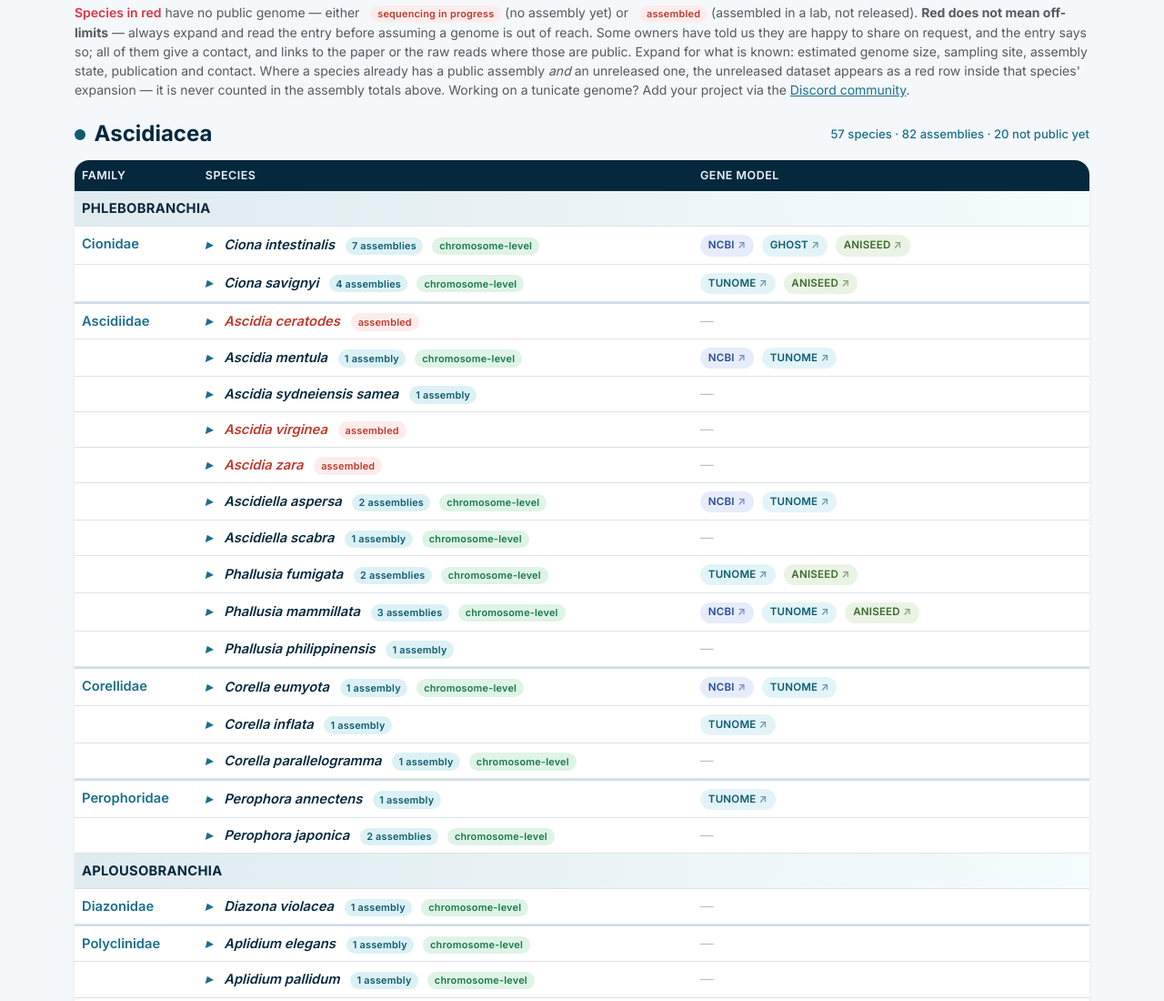
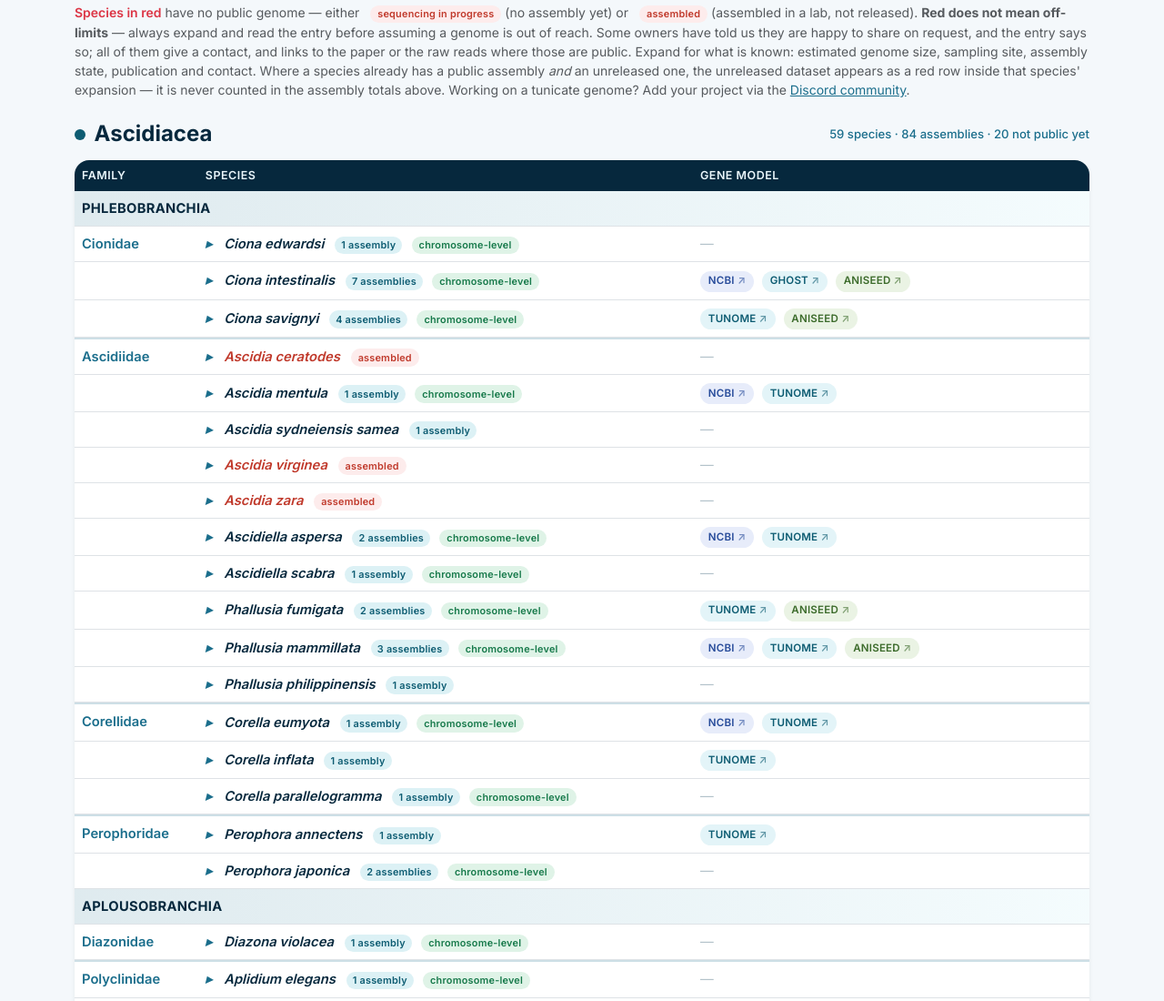
Before and after one commit to ttshito/tunicate-portal, a website: page public/genomes.html in a window 1280 px wide. Shown: the part 753-1853 px from the top of the page at 91% size. Drawn offline with nearby package versions, Linux system fonts and the light colour scheme.

Commit message:
data: Ciona edwardsi and Molgula manhattensis (Genoscope, chromosome-level)
Both released 2026-10-21 and flagged by ncbi_watch.py as new species:
- Ciona edwardsi kaCioEdwa1.1 GCA_988427205.1 — 157 Mb, 86.7 % on 14 chromosomes
- Molgula manhattensis kaMolManh1.1 GCA_988426615.1 — 198 Mb, 88.7 % on 18 chromosomes
?v= -> 2026-10-28b (second deploy today).

Co-Authored-By: Claude Opus 5.5 <noreply@anthropic.com>

```diff
--- a/public/assets/js/genomes-data.js
+++ b/public/assets/js/genomes-data.js
@@ -28,6 +28,9 @@ window.TUNICATE_GENOMES = {
       { n: "ASM14926v1", acc: "GCA_000149265.1", level: "Scaffold", size: "587 Mb", year: 2004, note: "Classic Broad Institute reference; highly heterozygous, hence the large size." },
       { n: "Csav_2025", acc: "GCA_978045305.1", level: "Scaffold", size: "201 Mb", year: 2026, note: "Scaffold version." },
       { n: "ENS81", resource: { url: "https://www.aniseed.fr/", label: "ANISEED" }, level: "Scaffold", size: "177 Mb", year: null, gm: true, aniseed: true, note: "Ensembl v81 gene models (via ANISEED) — the gene-model reference. Built on the Broad CSAV2.0 assembly (haploid reference haplotype of GCA_000149265.1)." },
+    ]},
+    { sp: "Ciona edwardsi", taxid: 2079803, family: "Cionidae", order: "Phlebobranchia", cls: "Ascidiacea", asm: [
+      { n: "kaCioEdwa1.1", acc: "GCA_988427205.1", level: "Chromosome", chrPct: 86.7, size: "157 Mb", year: 2026, note: "Genoscope, chromosome-level (14 chromosomes; released 2026-10-21)." },
     ]},
     { sp: "Phallusia mammillata", taxid: 59560, family: "Ascidiidae", order: "Phlebobranchia", cls: "Ascidiacea", asm: [
       { n: "kaPhaMamm4.hap1.1", acc: "GCA_965637545.1", level: "Chromosome", chrPct: 97.3, size: "240 Mb", year: 2025, ref: "Reference", refseq: "GCF_965637545.1", note: "Sanger ToL, chromosome-level. RefSeq GCF_965637545.1." },
@@ -445,5 +448,8 @@ window.TUNICATE_GENOMES = {
     { sp: "Molgula occidentalis", taxid: 30282, family: "Molgulidae", order: "Stolidobranchia", cls: "Ascidiacea", asm: [
       { n: "MolOcci2014", resource: { url: "https://www.aniseed.fr/", label: "ANISEED" }, level: "Scaffold", size: "250 Mb", year: 2014, gm: true, aniseed: true, note: "No NCBI GCA. Genome + gene models via ANISEED/TUNOME — ANISEED release “august 2015” of this assembly." },
     ]},
+    { sp: "Molgula manhattensis", taxid: 30281, family: "Molgulidae", order: "Stolidobranchia", cls: "Ascidiacea", asm: [
+      { n: "kaMolManh1.1", acc: "GCA_988426615.1", level: "Chromosome", chrPct: 88.7, size: "198 Mb", year: 2026, note: "Genoscope, chromosome-level (18 chromosomes; released 2026-10-21). Sea grape." },
+    ]},
   ],
 };
--- a/public/genomes.html
+++ b/public/genomes.html
@@ -15,7 +15,7 @@
        cache-control: max-age=600, so without it a visitor keeps the old JS
        after an update. Bump every ?v= on this page (and index.html) to the
        new date whenever the CSS/JS/data changes — see §6 of UPDATING.md. -->
-  <link href="assets/css/style.css?v=2026-10-28" rel="stylesheet" />
+  <link href="assets/css/style.css?v=2026-10-28b" rel="stylesheet" />
   <link rel="icon" href="assets/img/favicon.ico" sizes="any" />
   <link rel="icon" type="image/png" sizes="32x32" href="assets/img/favicon-32.png" />
   <link rel="apple-touch-icon" href="assets/img/apple-touch-icon.png" />
@@ -240,7 +240,7 @@
 
   <script src="https://cdn.jsdelivr.net/npm/bootstrap@5.3.3/dist/js/bootstrap.bundle.min.js"
           integrity="sha384-YvpcrYf0tY3lHB60NNkmXc5s9fDVZLESaAA55NDzOxhy9GkcIdslK1eN7N6jIeHz" crossorigin="anonymous"></script>
-  <script src="assets/js/genomes-data.js?v=2026-10-28"></script>
-  <script src="assets/js/genomes.js?v=2026-10-28"></script>
+  <script src="assets/js/genomes-data.js?v=2026-10-28b"></script>
+  <script src="assets/js/genomes.js?v=2026-10-28b"></script>
 </body>
 </html>
```
Also changed, not shown: public/index.html (+1 -1 lines), CHANGELOG.md.
